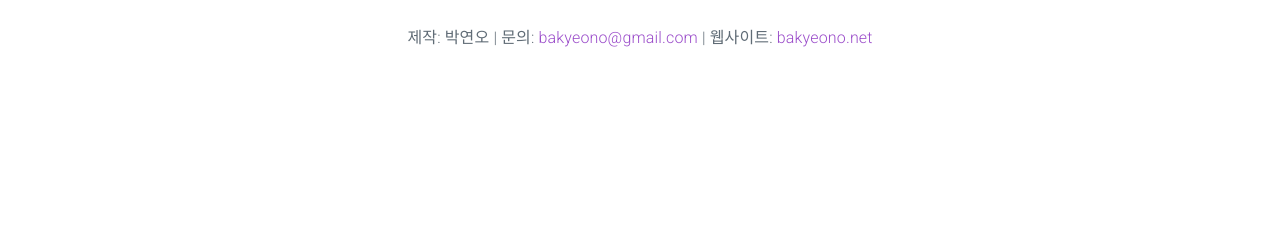
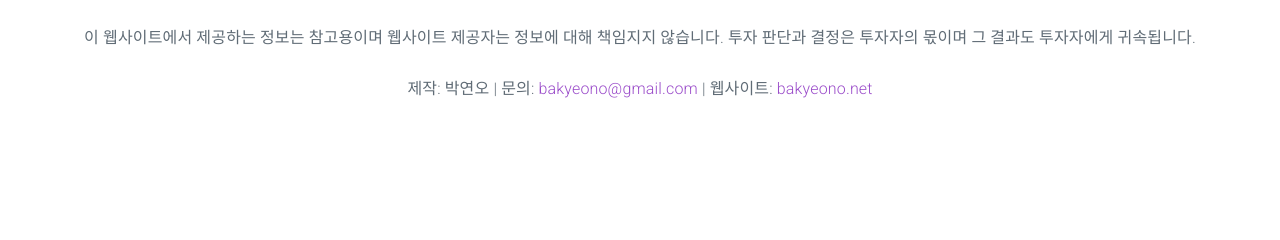
Before and after one commit to bakyeono/musicoin-chart, a Django app: page / in a window 1280 px wide. Shown: the part 176-416 px from the top of the page. Run offline with Django 3.2, Linux system fonts and the light colour scheme; data that the repository does not hold is empty; some libraries are stand-ins or nearby versions.

Commit message:
Update template

```diff
--- a/musicoin/templates/musicoin/music_copyright_list.html
+++ b/musicoin/templates/musicoin/music_copyright_list.html
@@ -76,6 +76,7 @@ table thead th {
       </table>
     </section>
     <footer>
+      <p class="center">이 웹사이트에서 제공하는 정보는 참고용이며 웹사이트 제공자는 정보에 대해 책임지지 않습니다. 투자 판단과 결정은 투자자의 몫이며 그 결과도 투자자에게 귀속됩니다.</p>
       <p class="center">제작: 박연오 | 문의: <a href="mailto:bakyeono@gmail.com">bakyeono@gmail.com</a> | 웹사이트: <a href="https://bakyeono.net">bakyeono.net</a></p>
     </footer>
   </div>
```
